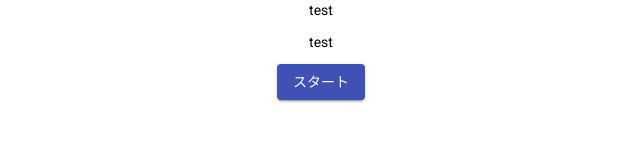
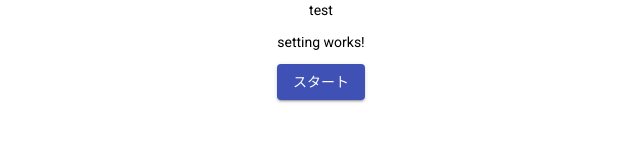
Before and after one commit to seiya2130/NBack, an Angular app: page /setting in a window 1280 px wide. Shown: the top 160 px of the page, without its empty margins (319-959 px from the left). Built offline with nearby package versions, Linux system fonts and the light colour scheme.

Commit message:
コンポーネントにstore注入

```diff
--- a/src/app/app.module.ts
+++ b/src/app/app.module.ts
@@ -10,6 +10,7 @@ import { MaterialModule } from './material.module';
 import { SectionComponent } from './ui/layout/section/section.component';
 import { SettingContainerComponent } from './page/setting-page/container/setting-container/setting-container.component';
 import { SettingComponent } from './page/setting-page/presentational/setting/setting.component';
+import { SettingStore } from './store/setting.store';
 
 @NgModule({
   declarations: [
@@ -26,7 +27,7 @@ import { SettingComponent } from './page/setting-page/presentational/setting/set
     BrowserAnimationsModule,
     MaterialModule
   ],
-  providers: [],
+  providers: [SettingStore],
   bootstrap: [AppComponent]
 })
 export class AppModule { }
--- a/src/app/page/setting-page/container/setting-container/setting-container.component.html
+++ b/src/app/page/setting-page/container/setting-container/setting-container.component.html
@@ -4,7 +4,7 @@
 
 <!-- コンポーネント追加して値を渡す -->
 <app-section>
-  <p>test</p>
+  <app-setting [setting$]="setting$"></app-setting>
 </app-section>
 
 <app-section >
--- a/src/app/page/setting-page/container/setting-container/setting-container.component.ts
+++ b/src/app/page/setting-page/container/setting-container/setting-container.component.ts
@@ -1,4 +1,7 @@
 import { Component, OnInit } from '@angular/core';
+import { SettingService } from '../../../../service/setting.service';
+import { Observable } from 'rxjs';
+import { Setting } from '../../../../model/setting.model';
 
 @Component({
   selector: 'app-setting-container',
@@ -7,9 +10,19 @@ import { Component, OnInit } from '@angular/core';
 })
 export class SettingContainerComponent implements OnInit {
 
-  constructor() { }
+  setting$?: Observable<Setting>;
+
+  constructor(
+    private SettingService: SettingService
+  ) {
+
+  }
+
   forwardButtonText: string = "スタート";
   ngOnInit(): void {
+    this.setting$ = this.SettingService.getSetting().asObservable();
   }
 
+  // Outputでsetする
+
 }
--- a/src/app/page/setting-page/presentational/setting/setting.component.ts
+++ b/src/app/page/setting-page/presentational/setting/setting.component.ts
@@ -1,4 +1,6 @@
-import { Component, OnInit } from '@angular/core';
+import { Component, Input, OnInit } from '@angular/core';
+import { Observable } from 'rxjs';
+import { Setting } from '../../../../model/setting.model';
 
 @Component({
   selector: 'app-setting',
@@ -9,7 +11,10 @@ export class SettingComponent implements OnInit {
 
   constructor() { }
 
+  @Input() setting$?: Observable<Setting>;
+
   ngOnInit(): void {
+    this.setting$?.subscribe(x => console.log(x));
   }
 
 }
--- a/src/app/store/setting.store.ts
+++ b/src/app/store/setting.store.ts
@@ -1,4 +1,4 @@
-import { BehaviorSubject, Subject } from "rxjs";
+import { BehaviorSubject } from "rxjs";
 import { Setting } from "../model/setting.model";
 
 export class SettingStore {
```
